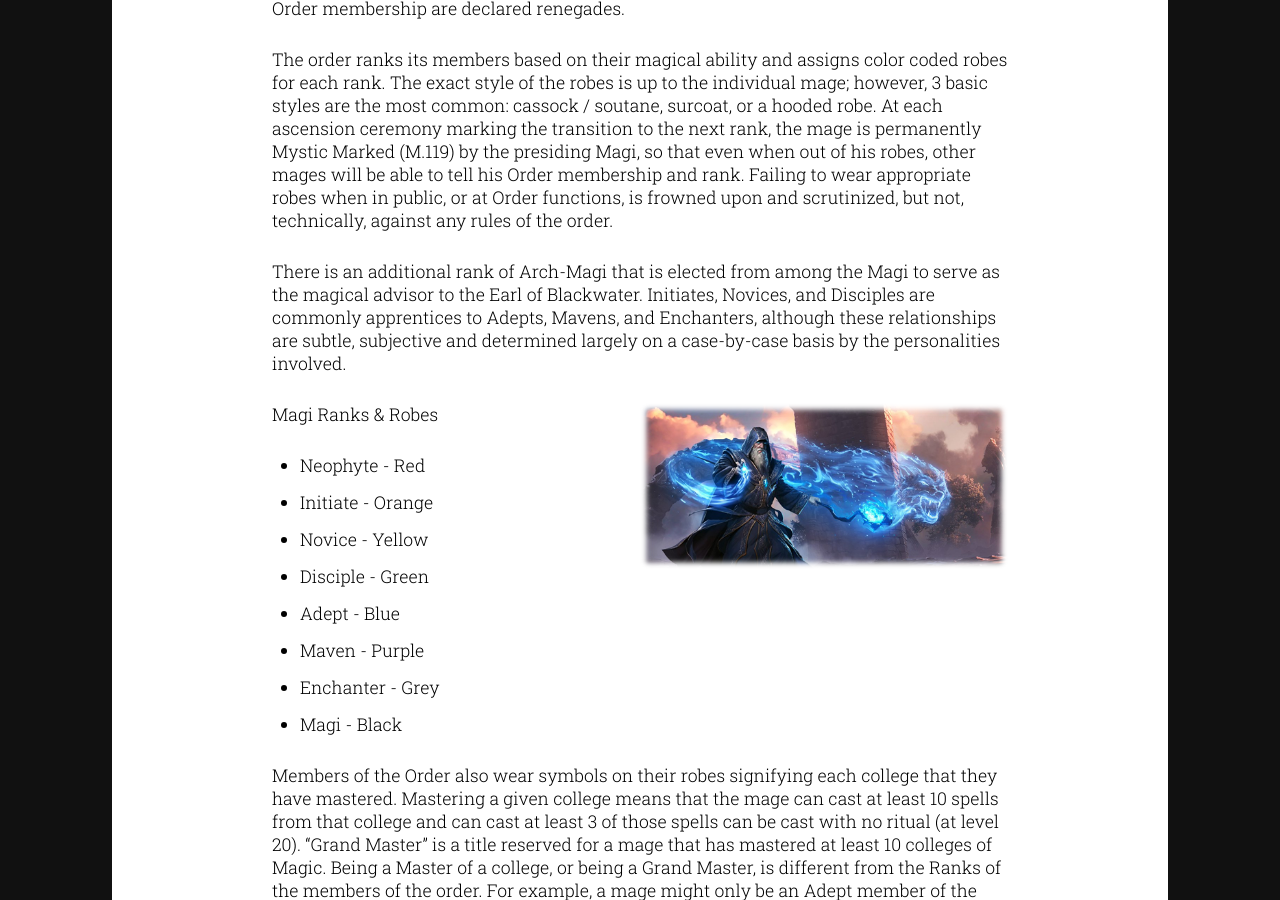
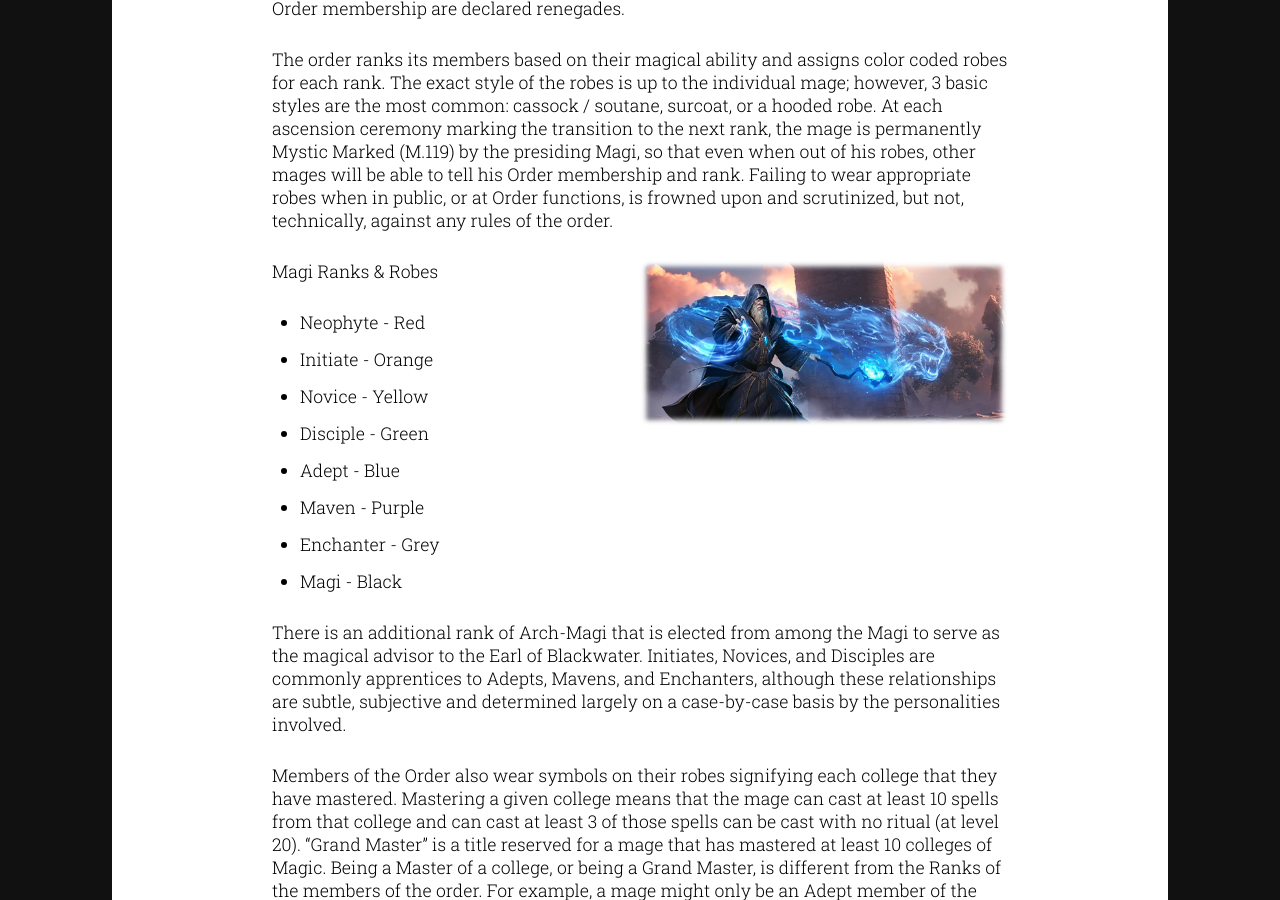
Before and after one commit to rickosborne/blackwater, a Jekyll site: the page built from _guide/300-magic.md, in a window 1280 px wide and 900 px high, scrolled down 791 px. Built offline with Jekyll 4.4.1, drawn with Linux system fonts in a browser that asks for light colours; part of the change alters nothing that is shown.

```diff
--- a/_guide/300-magic.md
+++ b/_guide/300-magic.md
@@ -18,9 +18,6 @@ The Order requires all magically active people, with the exception of Elves, to
 
 The order ranks its members based on their magical ability and assigns color coded robes for each rank.  The exact style of the robes is up to the individual mage; however, 3 basic styles are the most common: cassock / soutane, surcoat, or a hooded robe.  At each ascension ceremony marking the transition to the next rank, the mage is permanently Mystic Marked (M.119) by the presiding Magi, so that even when out of his robes, other mages will be able to tell his Order membership and rank.  Failing to wear appropriate robes when in public, or at Order functions, is frowned upon and scrutinized, but not, technically, against any rules of the order.
 
-There is an additional rank of Arch-Magi that is elected from among the Magi to serve as the magical advisor to the Earl of Blackwater.
-Initiates, Novices, and Disciples are commonly apprentices to Adepts, Mavens, and Enchanters, although these relationships are subtle, subjective and determined largely on a case-by-case basis by the personalities involved.
-
 {:.float-right}
 ![Mages](../images/Mages.png)
 
@@ -34,6 +31,9 @@ Magi Ranks & Robes
 * Maven - Purple
 * Enchanter - Grey
 * Magi - Black
+
+There is an additional rank of Arch-Magi that is elected from among the Magi to serve as the magical advisor to the Earl of Blackwater.
+Initiates, Novices, and Disciples are commonly apprentices to Adepts, Mavens, and Enchanters, although these relationships are subtle, subjective and determined largely on a case-by-case basis by the personalities involved.
 
 Members of the Order also wear symbols on their robes signifying each college that they have mastered.  Mastering a given college means that the mage can cast at least 10 spells from that college and can cast at least 3 of those spells can be cast with no ritual (at level 20).  “Grand Master” is a title reserved for a mage that has mastered at least 10 colleges of Magic.  Being a Master of a college, or being a Grand Master, is different from the Ranks of the members of the order.  For example, a mage might only be an Adept member of the Order but could also be a Master of the Water College.  There are currently no Grand Masters, and only a few Masters within the Order.
 
```
